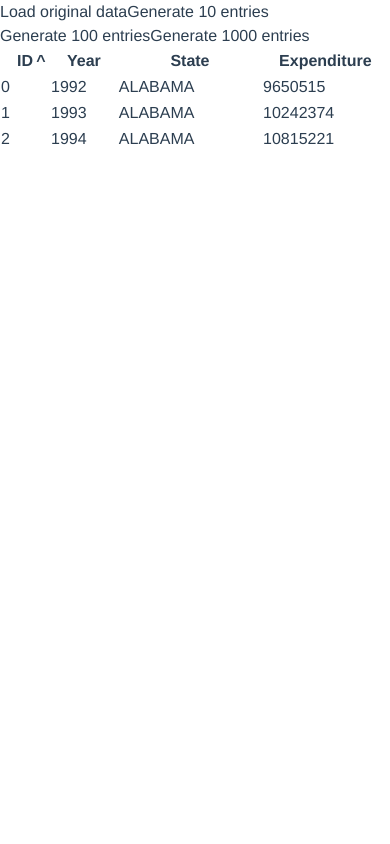
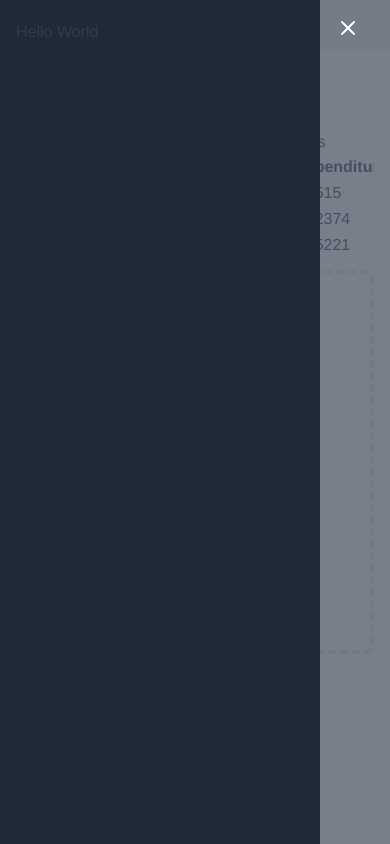
Before and after one commit to Exanite/DsaProject, a Vue app: page / in a window 390 px wide. Built offline with nearby package versions, Linux system fonts and the light colour scheme.

Commit message:
Copy dashboard to App

```diff
--- a/src/App.vue
+++ b/src/App.vue
@@ -1,5 +1,139 @@
 <template>
-  <router-view/>
+  <div>
+    <div>
+      <!-- Mobile -->
+      <div aria-modal="true" class="relative z-40 md:hidden" role="dialog">
+        <div class="fixed inset-0 bg-gray-600 bg-opacity-75"></div>
+
+        <div class="fixed inset-0 flex z-40">
+          <div class="relative flex-1 flex flex-col max-w-xs w-full bg-gray-800">
+            <div class="absolute top-0 right-0 -mr-12 pt-2">
+              <button
+                class="ml-1 flex items-center justify-center h-10 w-10 rounded-full focus:outline-none focus:ring-2 focus:ring-inset focus:ring-white"
+                type="button"
+              >
+                <span class="sr-only">Close sidebar</span>
+                <svg
+                  aria-hidden="true"
+                  class="h-6 w-6 text-white"
+                  fill="none"
+                  stroke="currentColor"
+                  stroke-width="2"
+                  viewBox="0 0 24 24"
+                  xmlns="http://www.w3.org/2000/svg"
+                >
+                  <path d="M6 18L18 6M6 6l12 12" stroke-linecap="round" stroke-linejoin="round"/>
+                </svg>
+              </button>
+            </div>
+
+            <div class="flex-1 h-0 pt-5 pb-4 overflow-y-auto">
+              <div class="flex-shrink-0 flex items-center px-4">
+                <!-- <img class="h-8 w-auto" src="https://tailwindui.com/img/logos/workflow-logo-indigo-500-mark-white-text.svg" alt="Workflow"> -->
+                Hello World
+              </div>
+              <nav class="mt-5 px-2 space-y-1">
+                <a
+                  v-for="item in nav"
+                  :key="item.name"
+                  :href="item.href"
+                  class="bg-gray-900 text-white group flex items-center px-2 py-2 text-base font-medium rounded-md"
+                >
+                  <svg
+                    aria-hidden="true"
+                    class="text-gray-300 mr-4 flex-shrink-0 h-6 w-6"
+                    fill="none"
+                    stroke="currentColor"
+                    stroke-width="2"
+                    viewBox="0 0 24 24"
+                    xmlns="http://www.w3.org/2000/svg"
+                  >
+                    <path :d="item.icon" stroke-linecap="round" stroke-linejoin="round"/>
+                  </svg>
+                  {{ item.name }}
+                </a>
+
+              </nav>
+            </div>
+          </div>
+
+          <div class="flex-shrink-0 w-14">
+          </div>
+        </div>
+      </div>
+
+      <!-- Desktop -->
+      <div class="hidden md:flex md:w-64 md:flex-col md:fixed md:inset-y-0">
+        <div class="flex-1 flex flex-col min-h-0 bg-gray-800">
+          <div class="flex-1 flex flex-col pt-5 pb-4 overflow-y-auto">
+            <div class="flex items-center flex-shrink-0 px-4 text-3xl text-white font-bold">
+              <!-- <img class="h-8 w-auto" src="https://tailwindui.com/img/logos/workflow-logo-indigo-500-mark-white-text.svg" alt="Workflow"> -->
+              Home
+            </div>
+            <nav class="flex-1 px-2 space-y-1">
+              <a
+                v-for="item in nav"
+                :key="item.name"
+                :href="item.href"
+                class="hover:bg-gray-900 text-white group flex items-center px-2 py-2 text-sm font-medium rounded-md"
+              >
+                <svg
+                  aria-hidden="true"
+                  class="text-gray-300 mr-3 flex-shrink-0 h-6 w-6"
+                  fill="none"
+                  stroke="currentColor"
+                  stroke-width="2"
+                  viewBox="0 0 24 24"
+                  xmlns="http://www.w3.org/2000/svg"
+                >
+                  <path :d="item.icon" stroke-linecap="round" stroke-linejoin="round"/>
+                </svg>
+                {{ item.name }}
+              </a>
+            </nav>
+          </div>
+        </div>
+      </div>
+      <div class="md:pl-64 flex flex-col flex-1">
+        <div class="sticky top-0 z-10 md:hidden pl-1 pt-1 sm:pl-3 sm:pt-3 bg-gray-100">
+          <button
+            class="-ml-0.5 -mt-0.5 h-12 w-12 inline-flex items-center justify-center rounded-md text-gray-500 hover:text-gray-900 focus:outline-none focus:ring-2 focus:ring-inset focus:ring-indigo-500"
+            type="button"
+          >
+            <span class="sr-only">Open sidebar</span>
+            <svg
+              aria-hidden="true"
+              class="h-6 w-6"
+              fill="none"
+              stroke="currentColor"
+              stroke-width="2"
+              viewBox="0 0 24 24"
+              xmlns="http://www.w3.org/2000/svg"
+            >
+              <path d="M4 6h16M4 12h16M4 18h16" stroke-linecap="round" stroke-linejoin="round"/>
+            </svg>
+          </button>
+        </div>
+
+        <!-- Main -->
+        <main class="flex-1">
+          <div class="py-6">
+            <div class="max-w-7xl mx-auto px-4 sm:px-6 lg:px-8">
+              <h1 class="text-2xl font-semibold text-gray-900">Dashboard</h1>
+            </div>
+            <div class="max-w-7xl mx-auto px-4 sm:px-6 md:px-8">
+              <router-view/>
+              <div class="py-4">
+                <div class="border-4 border-dashed border-gray-200 rounded-lg h-96"></div>
+              </div>
+            </div>
+          </div>
+        </main>
+      </div>
+    </div>
+
+
+  </div>
 </template>
 
 <script lang="ts">
```
